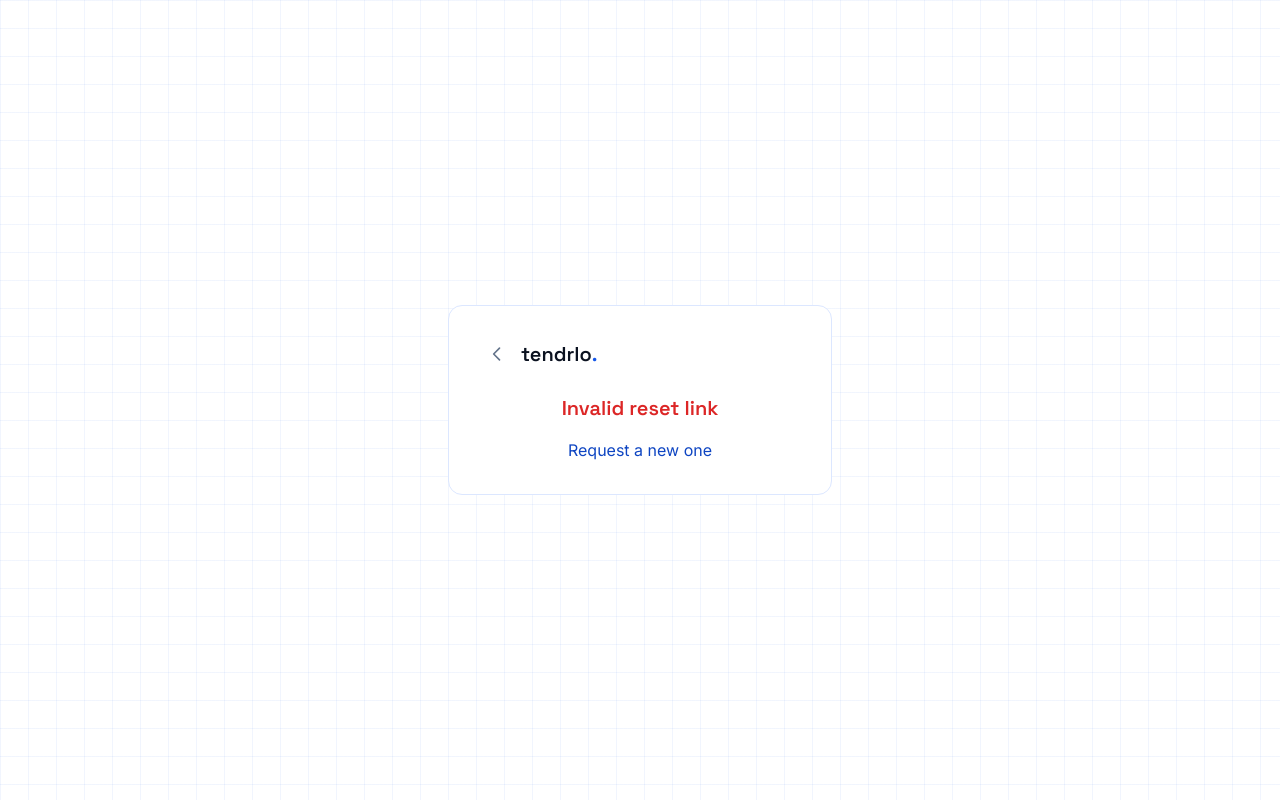
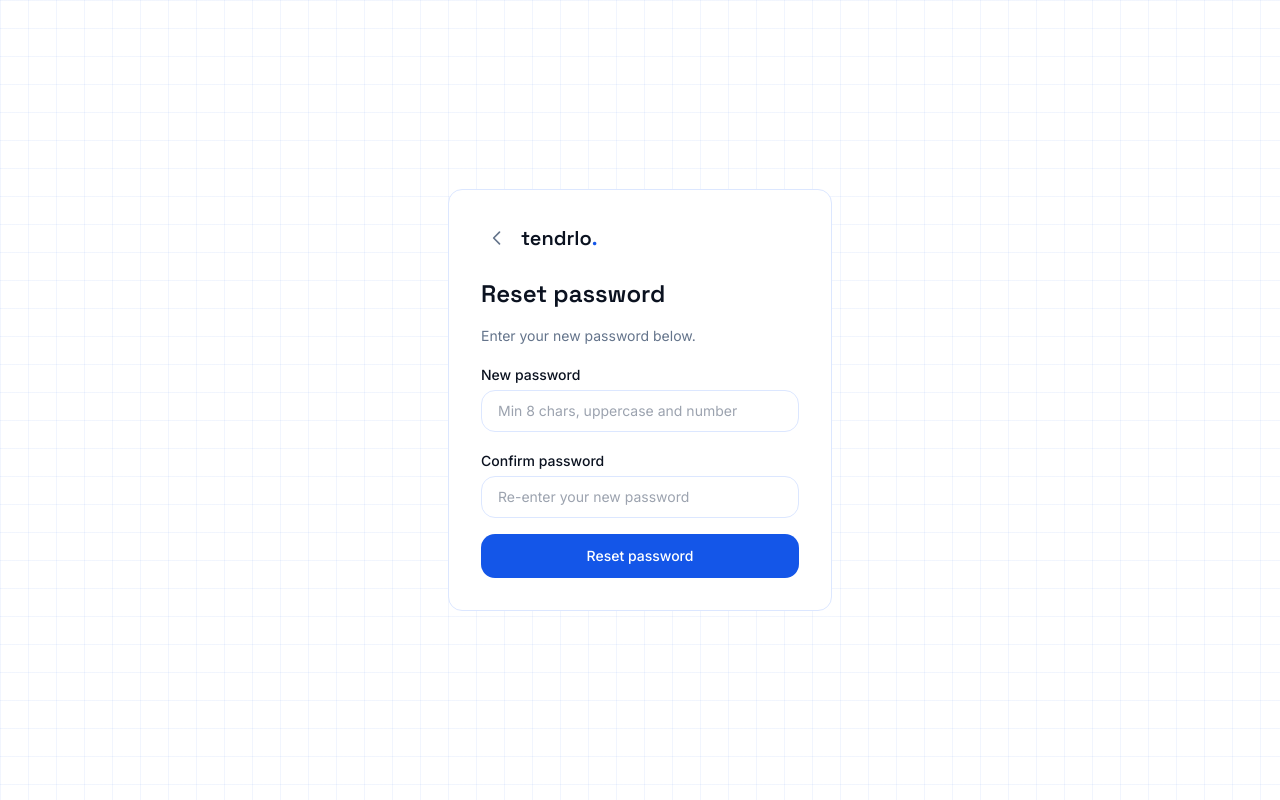
Before and after one commit to junaidgohar111-ai/tendrlo-frontend, a Next.js app: page /reset-password in a window 1280 px wide. Built offline with nearby package versions, Linux system fonts and the light colour scheme.

Commit message:
Rewrite reset password page no form tag

```diff
--- a/src/app/reset-password/page.tsx
+++ b/src/app/reset-password/page.tsx
@@ -1,5 +1,5 @@
 'use client';
-import { useState, FormEvent, Suspense } from 'react';
+import { useState, Suspense } from 'react';
 import { useRouter, useSearchParams } from 'next/navigation';
 import Link from 'next/link';
 
@@ -8,103 +8,79 @@
   const searchParams = useSearchParams();
   const token = searchParams.get('token');
   const [password, setPassword] = useState('');
-  const [showPassword, setShowPassword] = useState(false);
   const [confirm, setConfirm] = useState('');
   const [error, setError] = useState('');
   const [loading, setLoading] = useState(false);
   const [success, setSuccess] = useState(false);
 
-  async function handleSubmit(e: FormEvent) {
-    e.preventDefault();
+  async function handleSubmit() {
     setError('');
     if (password.length < 8) { setError('Password must be at least 8 characters.'); return; }
-    if (!/[A-Z]/.test(password)) { setError('Password must include at least one uppercase letter.'); return; }
-    if (!/[0-9]/.test(password)) { setError('Password must include at least one number.'); return; }
+    if (!/[A-Z]/.test(password)) { setError('Must include uppercase letter.'); return; }
+    if (!/[0-9]/.test(password)) { setError('Must include a number.'); return; }
     if (password !== confirm) { setError('Passwords do not match.'); return; }
     if (!token) { setError('Invalid reset link.'); return; }
     setLoading(true);
     try {
-      const res = await fetch(`${process.env.NEXT_PUBLIC_API_URL}/auth/password-reset/complete`, {
+      const res = await fetch(process.env.NEXT_PUBLIC_API_URL + '/auth/password-reset/complete', {
         method: 'POST',
         headers: { 'Content-Type': 'application/json' },
         body: JSON.stringify({ token, password }),
       });
       const data = await res.json();
-      if (!res.ok) { setError(data.error || 'Failed to reset password.'); return; }
+      if (!res.ok) { setError(data.error || 'Failed.'); return; }
       setSuccess(true);
       setTimeout(() => router.push('/login'), 3000);
     } catch {
-      setError('Something went wrong. Please try again.');
+      setError('Something went wrong.');
     } finally { setLoading(false); }
-  }
-
-  if (!token) {
-    return (
-      <div className="text-center">
-        <p className="font-display text-xl font-semibold text-red-600">Invalid reset link</p>
-        <Link href="/forgot-password" className="mt-4 inline-block text-blueprint-600 hover:underline">Request a new one</Link>
-      </div>
-    );
   }
 
   if (success) {
     return (
       <div className="text-center py-4">
-        <div className="w-14 h-14 rounded-full bg-emerald-50 flex items-center justify-center mx-auto mb-4">
-          <svg className="w-7 h-7 text-emerald-600" fill="none" viewBox="0 0 24 24" stroke="currentColor"><path strokeLinecap="round" strokeLinejoin="round" strokeWidth={2} d="M5 13l4 4L19 7"/></svg>
-        </div>
         <h1 className="font-display text-xl font-semibold">Password reset!</h1>
-        <p className="text-slate-500 text-sm mt-2">Your password has been updated. Redirecting to login...</p>
+        <p className="text-slate-500 text-sm mt-2">Redirecting to login...</p>
         <Link href="/login" className="mt-4 inline-block text-blueprint-600 font-medium hover:underline">Go to login</Link>
       </div>
     );
   }
 
   return (
-    <>
+    <div className="space-y-4">
       <h1 className="font-display text-2xl font-semibold">Reset password</h1>
-      <p className="text-slate-500 text-sm mt-1">Enter your new password below.</p>
-      <form onSubmit={handleSubmit} className="mt-6 space-y-4" noValidate>
+      <p className="text-slate-500 text-sm">Enter your new password below.</p>
       <div>
         <label className="text-sm font-medium">New password</label>
-          <div className="relative">
         <input
-              type={showPassword ? 'text' : 'password'} autoComplete="new-password"
+          type="password"
           value={password}
           onChange={e => setPassword(e.target.value)}
+          autoComplete="new-password"
           placeholder="Min 8 chars, uppercase and number"
-              className="mt-1 w-full rounded-card border border-blueprint-100 px-4 py-2.5 pr-10 text-sm focus:outline-none focus:ring-2 focus:ring-blueprint-500"
+          className="mt-1 w-full rounded-card border border-blueprint-100 px-4 py-2.5 text-sm focus:outline-none focus:ring-2 focus:ring-blueprint-500"
         />
-            <button type="button" onClick={() => setShowPassword(!showPassword)} className="absolute right-3 top-3.5 text-slate-400 hover:text-slate-600">
-              {showPassword ? (
-                <svg className="w-4 h-4" fill="none" viewBox="0 0 24 24" stroke="currentColor"><path strokeLinecap="round" strokeLinejoin="round" strokeWidth={2} d="M13.875 18.825A10.05 10.05 0 0112 19c-4.478 0-8.268-2.943-9.543-7a9.97 9.97 0 011.563-3.029m5.858.908a3 3 0 114.243 4.243M9.878 9.878l4.242 4.242M9.88 9.88l-3.29-3.29m7.532 7.532l3.29 3.29M3 3l3.59 3.59m0 0A9.953 9.953 0 0112 5c4.478 0 8.268 2.943 9.543 7a10.025 10.025 0 01-4.132 4.411m0 0L21 21"/></svg>
-              ) : (
-                <svg className="w-4 h-4" fill="none" viewBox="0 0 24 24" stroke="currentColor"><path strokeLinecap="round" strokeLinejoin="round" strokeWidth={2} d="M15 12a3 3 0 11-6 0 3 3 0 016 0z"/><path strokeLinecap="round" strokeLinejoin="round" strokeWidth={2} d="M2.458 12C3.732 7.943 7.523 5 12 5c4.478 0 8.268 2.943 9.542 7-1.274 4.057-5.064 7-9.542 7-4.477 0-8.268-2.943-9.542-7z"/></svg>
-              )}
-            </button>
-          </div>
-          <p className="text-xs text-slate-400 mt-1">Min 8 chars, with uppercase and a number.</p>
       </div>
       <div>
         <label className="text-sm font-medium">Confirm password</label>
         <input
-            type="password" autoComplete="new-password"
+          type="password"
           value={confirm}
           onChange={e => setConfirm(e.target.value)}
+          autoComplete="new-password"
           placeholder="Re-enter your new password"
           className="mt-1 w-full rounded-card border border-blueprint-100 px-4 py-2.5 text-sm focus:outline-none focus:ring-2 focus:ring-blueprint-500"
         />
       </div>
       {error && <p className="text-sm text-red-600 bg-red-50 border border-red-100 rounded-card px-3 py-2">{error}</p>}
       <button
-          type="submit"
+        onClick={handleSubmit}
         disabled={loading}
         className="w-full rounded-card bg-blueprint-500 py-3 text-sm font-medium text-white hover:bg-blueprint-600 disabled:opacity-60 transition-colors"
       >
         {loading ? 'Resetting...' : 'Reset password'}
       </button>
-      </form>
-    </>
+    </div>
   );
 }
 
```
Lines whose indentation alone changed are shown as unchanged.
